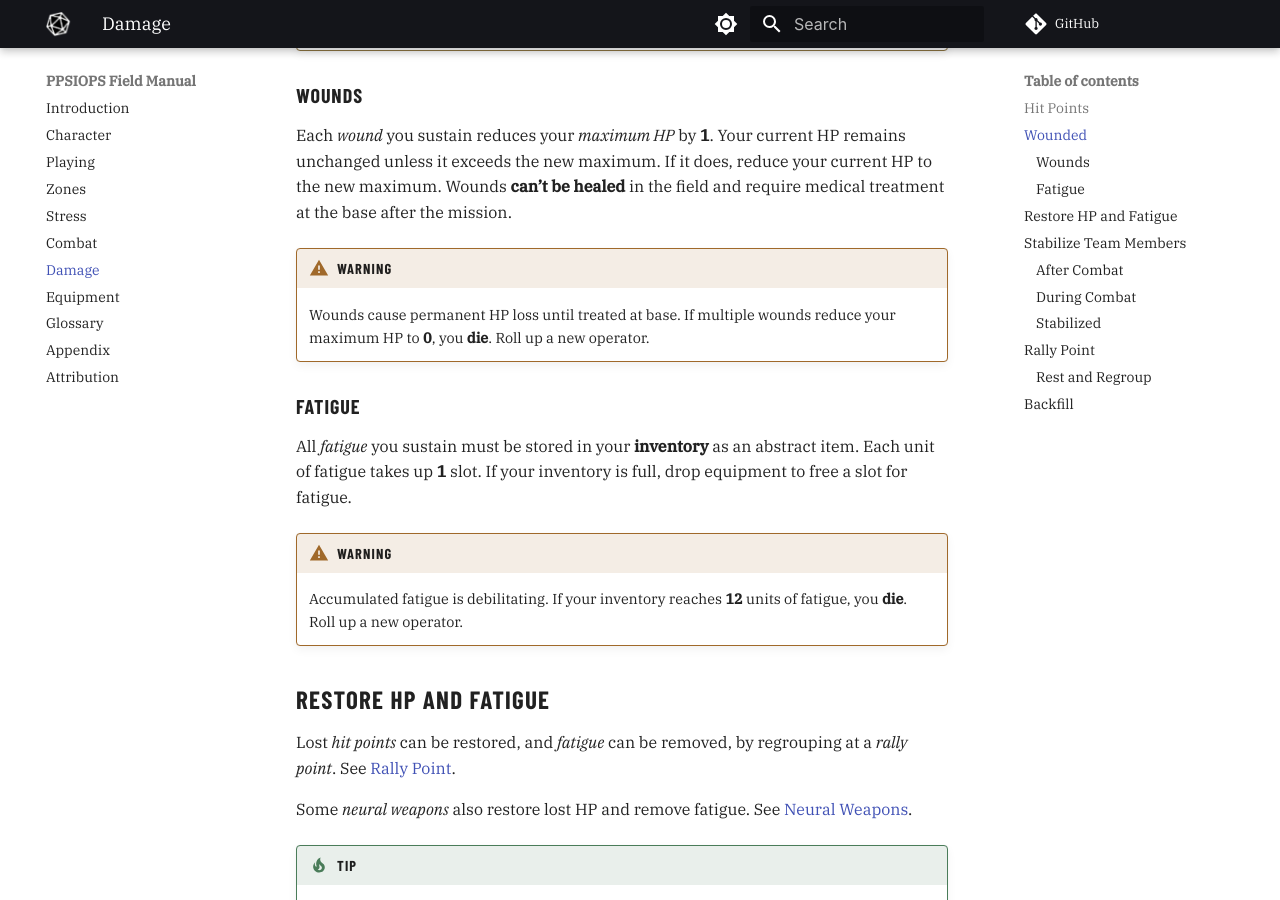
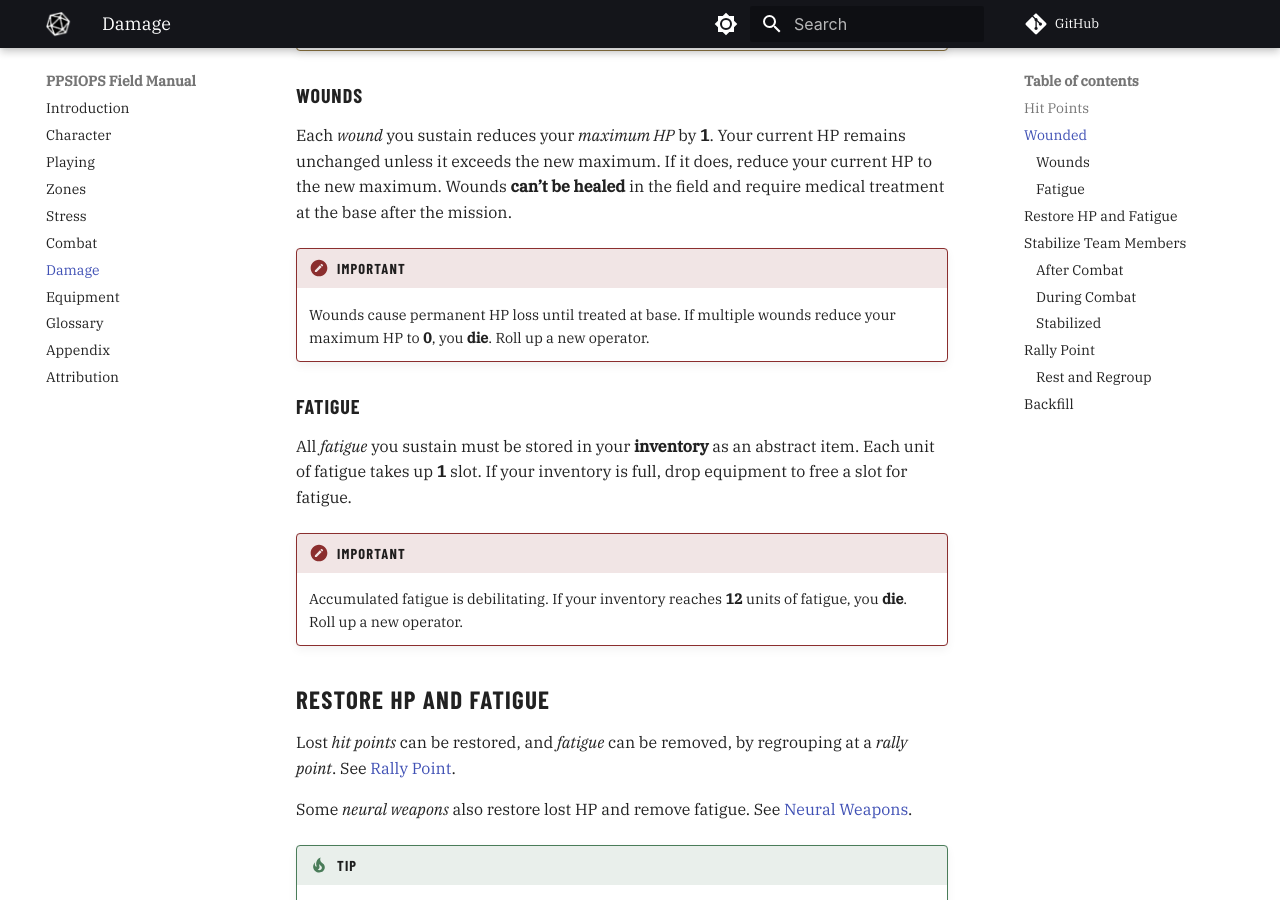
Before and after one commit to joemoose/psiops, an MkDocs documentation site: the page built from docs/damage.md, in a window 1280 px wide and 900 px high, scrolled down 1366 px. Built offline with MkDocs 1.6.1 and Material for MkDocs 9.7.7, drawn with Linux system fonts in a browser that asks for light colours; plug-ins that fetch from the network failed and are left out; comment, search, counter and statistics services are not loaded.

Commit message:
Update damage.md

```diff
--- a/docs/damage.md
+++ b/docs/damage.md
@@ -42,7 +42,7 @@ See [Wounds](#wounds), [Fatigue](#fatigue), and [Stress](stress.md) for details
 
 Each *wound* you sustain reduces your *maximum HP* by **1**. Your current HP remains unchanged unless it exceeds the new maximum. If it does, reduce your current HP to the new maximum. Wounds **can’t be healed** in the field and require medical treatment at the base after the mission.
 
-!!! warning
+!!! important
 
 	Wounds cause permanent HP loss until treated at base. If multiple wounds reduce your maximum HP to **0**, you **die**. Roll up a new operator.
 
@@ -50,7 +50,7 @@ Each *wound* you sustain reduces your *maximum HP* by **1**. Your current HP rem
 
 All *fatigue* you sustain must be stored in your **inventory** as an abstract item. Each unit of fatigue takes up **1** slot. If your inventory is full, drop equipment to free a slot for fatigue.
 
-!!! warning
+!!! important
 
 	Accumulated fatigue is debilitating. If your inventory reaches **12** units of fatigue, you **die**. Roll up a new operator.
 
```
Also changed, not shown: other parts of docs/damage.md (+1 -1 lines).
